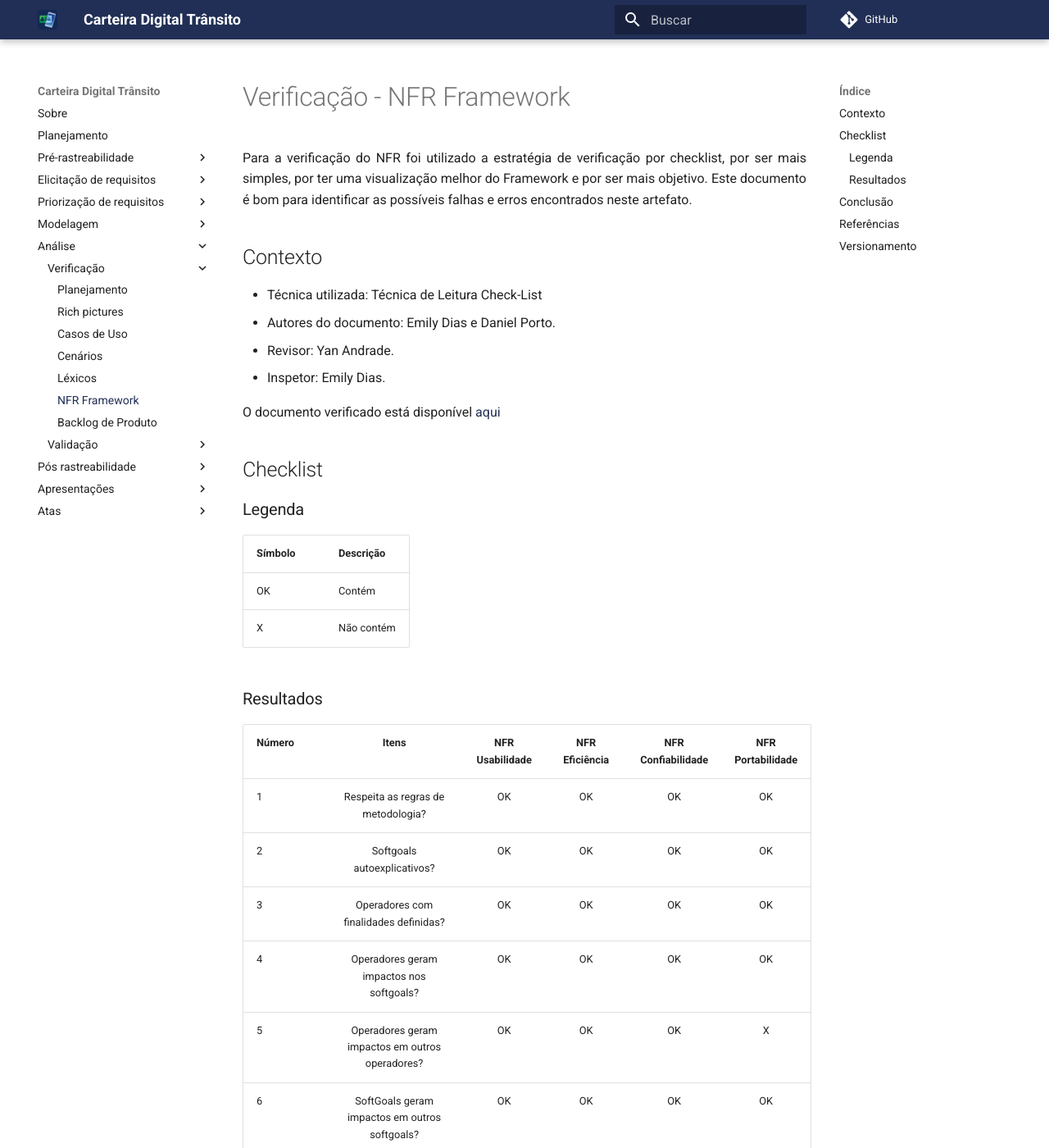
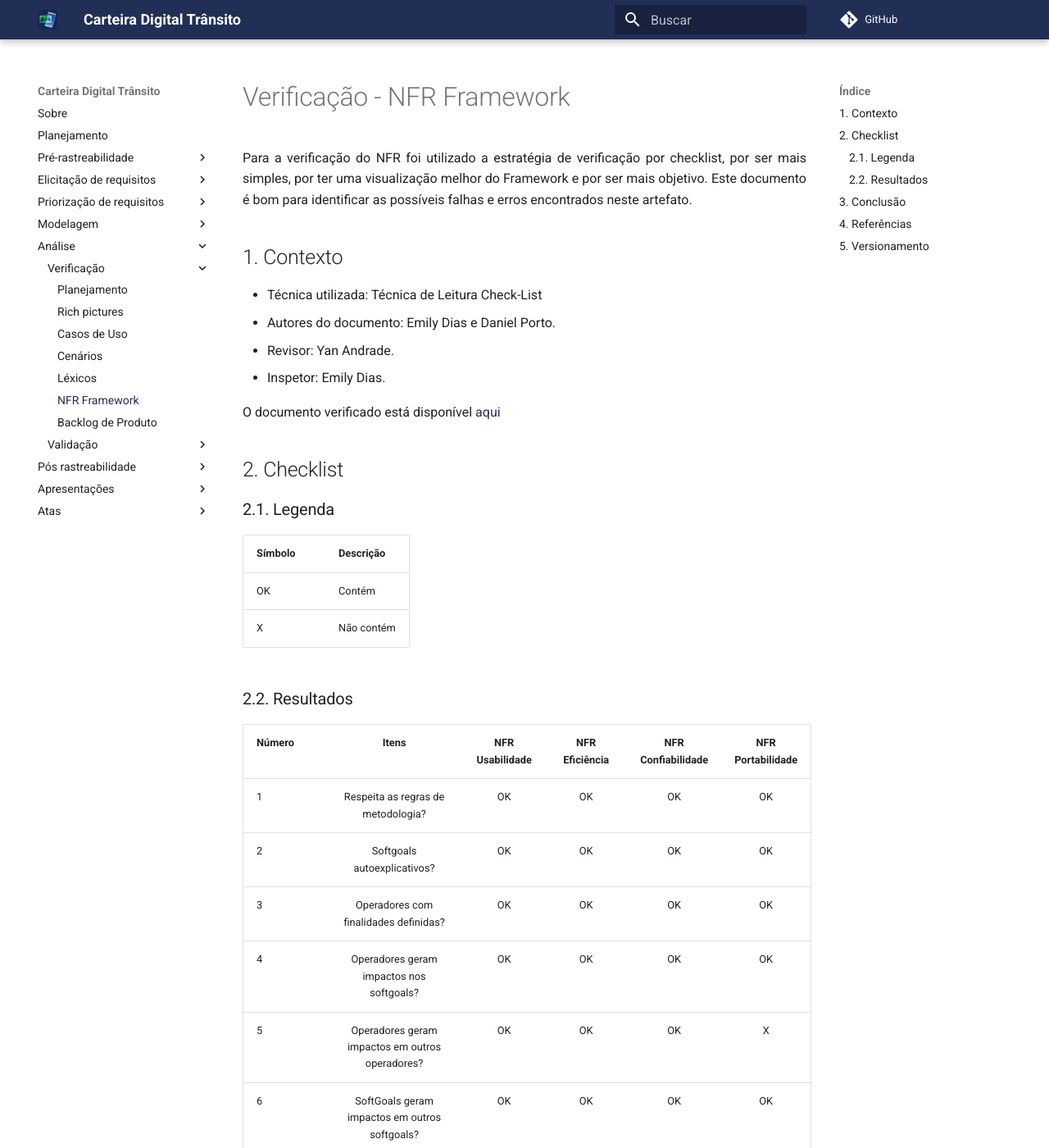
Before and after one commit to sergiosacj/2020.2-CarteiraDigitalTransito, an MkDocs documentation site: the page built from docs/analise/verificacao/nfr_framework.md, in a window 1280 px wide and 1400 px high. Shown: the whole window at 82% size. Built offline with MkDocs 1.6.1 and Material for MkDocs 9.7.7, drawn with Linux system fonts in a browser that asks for light colours; comment, search, counter and statistics services are not loaded; some of the changed text lies outside the part shown.

Commit message:
(#67) enumerando tópicos

```diff
--- a/docs/analise/verificacao/nfr_framework.md
+++ b/docs/analise/verificacao/nfr_framework.md
@@ -2,7 +2,7 @@
 
 Para a verificação do NFR foi utilizado a estratégia de verificação por checklist, por ser mais simples, por ter uma visualização melhor do Framework e por ser mais objetivo. Este documento é bom para identificar as possíveis falhas e erros encontrados neste artefato.
 
-## Contexto
+## 1. Contexto
 
 - Técnica utilizada: Técnica de Leitura Check-List
 - Autores do documento: Emily Dias e Daniel Porto.
@@ -11,16 +11,16 @@ Para a verificação do NFR foi utilizado a estratégia de verificação por che
 
 O documento verificado está disponível [aqui](https://requisitos-de-software.github.io/2020.2-CarteiraDigitalTransito/modelagem/nfr_framework/)
 
-## Checklist
+## 2. Checklist
 
-### Legenda
+### 2.1. Legenda
 
 |Símbolo|Descrição|
 |:-|:-|
 |OK|Contém|
 |X|Não contém|
 
-### Resultados
+### 2.2. Resultados
 
 |Número|Itens|NFR Usabilidade|NFR Eficiência|NFR Confiabilidade|NFR Portabilidade|
 |:-|:-:|:-:|:-:|:-:|:-:|
@@ -41,17 +41,17 @@ O documento verificado está disponível [aqui](https://requisitos-de-software.g
 |15| NFR condiz com requisitos já apresentados?|OK|OK|OK|OK|
 ||**Porcentagem de sucesso**|**93%**|**93%**|**93%**|**87%**|
 
-## Conclusão
+## 3. Conclusão
 
 Com este documento de verificação foi detectado que o documento de NFR ficou como esperado com resalvas em algumas coisas por exemplo, os critérios do app não são completamente satisfatórios e o NFR de Portabilidade não tem operadores que geram impactos em outros.
 
-## Referências
+## 4. Referências
 
 - [Página de verificação do NFR do grupo Mia Ajuda - 2020.1](https://requisitos-de-software.github.io/2020.1-Mia-Ajuda/#/pages/analysis/verification/verificationNFR)
 
 - [Página de verificação do NFR do grupo Guardiões da Saúde - 2020.1](https://requisitos-de-software.github.io/2020.1-GuardioesdaSaude/verificacao-e-validacao/verificacao/NFR/)
 
-## Versionamento
+## 5. Versionamento
 | Versão | Data | Modificação | Autor |
 |--|--|--|--|
 | 1.0 | 10/04/2021 | Adição dos itens do documento | Emily Dias |
```
